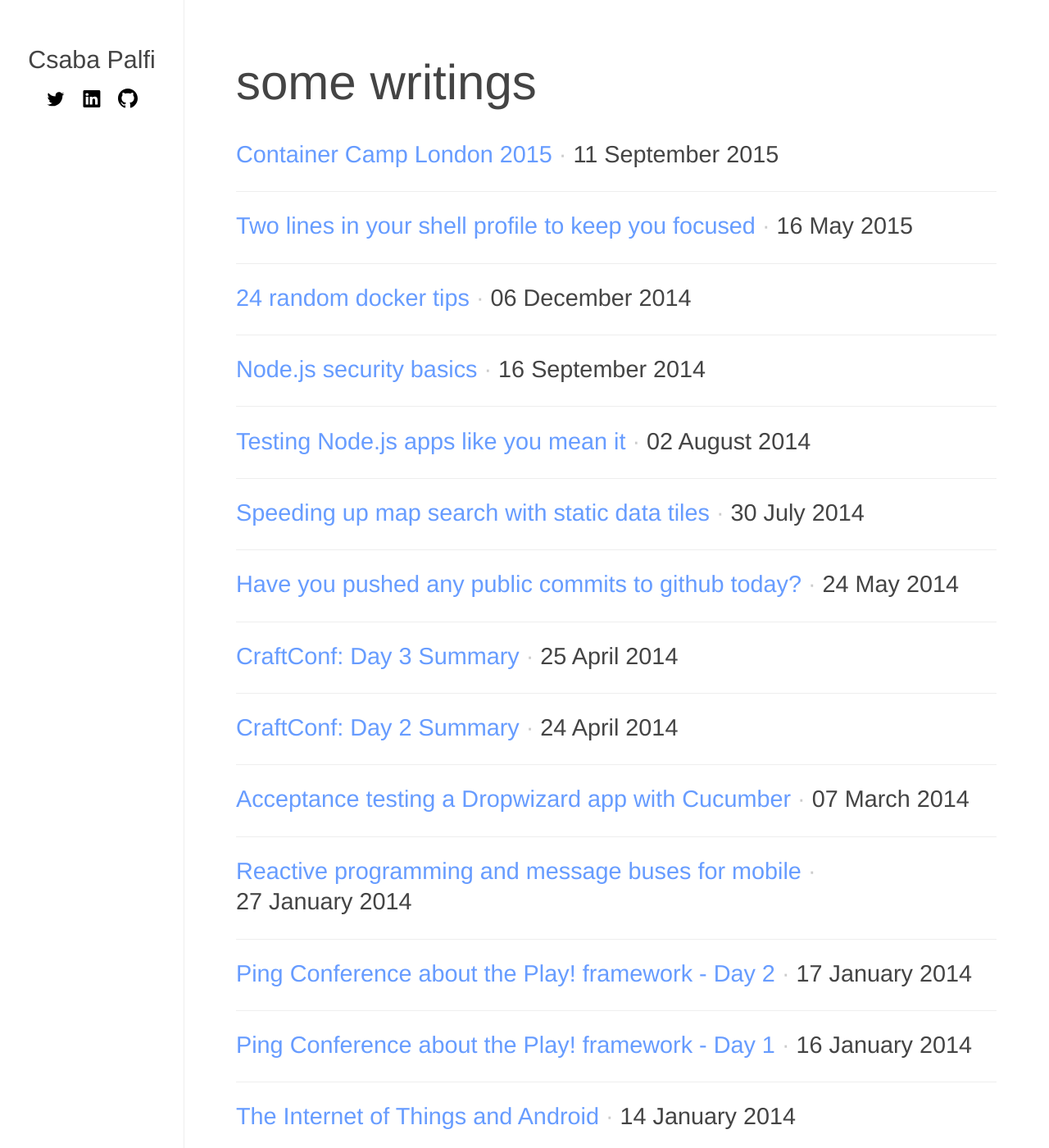
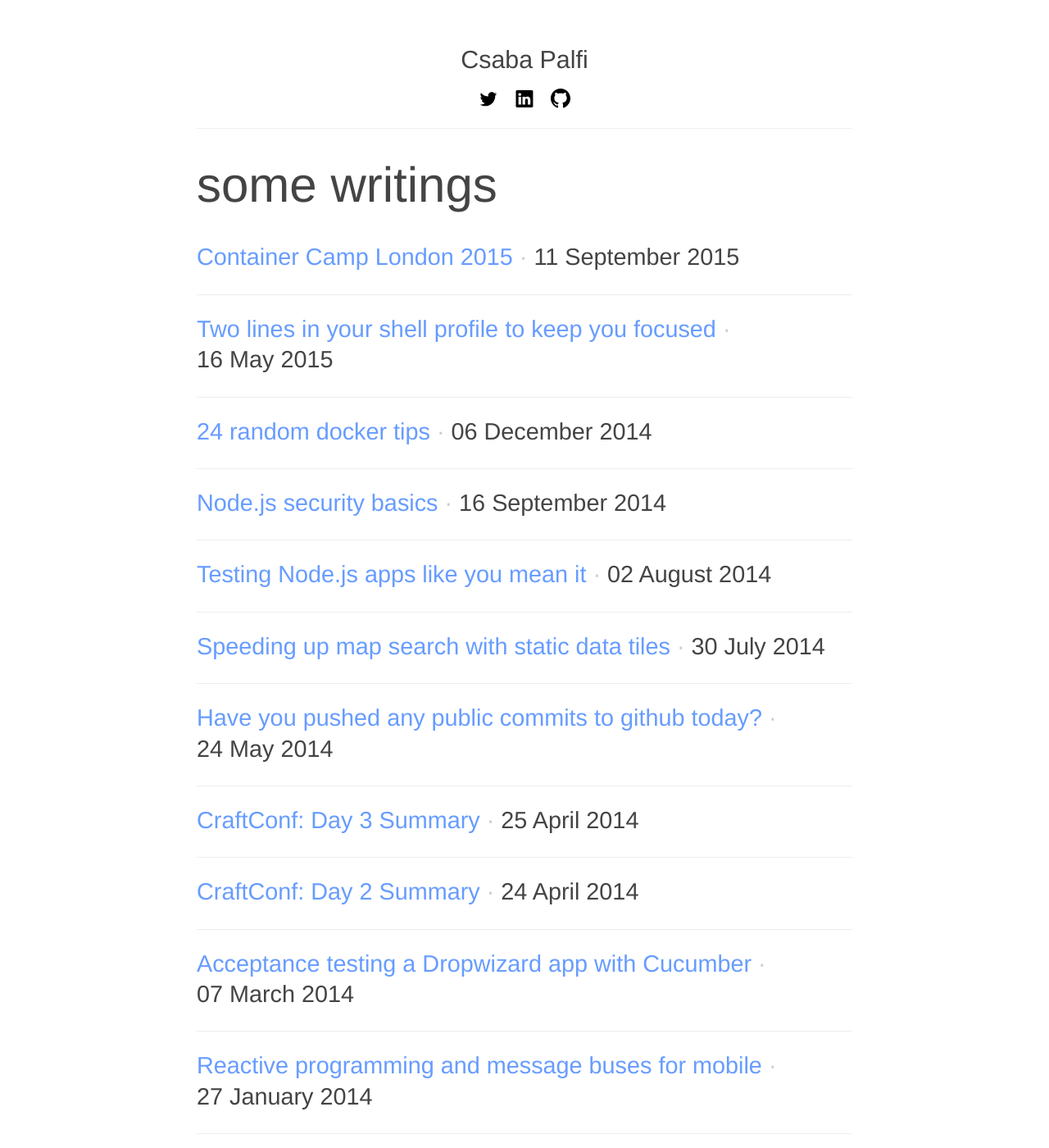
Before and after one commit to dublado/csabapalfi.github.io, a Jekyll site: the page built from index.html, in a window 1280 px wide and 1400 px high. Shown: the whole window at 82% size. Built offline with Jekyll 4.4.1, drawn with Linux system fonts in a browser that asks for light colours; Markdown is read by kramdown in place of the engine named in the settings.

Commit message:
move header to top
Signed-off-by: Csaba Palfi <csaba@palfi.me>

```diff
--- a/assets/styles/crisp.scss
+++ b/assets/styles/crisp.scss
@@ -16,19 +16,17 @@ html {
 	height: 100%;
 }
 body {
-	padding: 2em 4em 1em 18em;
+	padding: 2em 4em 1em 4em;
+	max-width: 50em;
+	margin: auto;
 }
 /* Blocks */
 header {
-	border-right: 1px #eee solid;
-	padding: 2em;
-	position:fixed;
-	top: 0;
-	left: 0;
-	height:100%;
-	width:10em;
-	text-align: center;
+	border-bottom: 1px #eee solid;
+	text-align:center;
+	padding-bottom:1em;
 }
+
 #content {
 	font-size: 1.5em;
 	line-height: 2em;
@@ -140,7 +138,7 @@ input {
 	font-size:1em;
 	padding: 0.3em;
 }
-/* Sidebar */
+/* Header */
 header h1 {
 	font-size:1.9em;
 	margin-top:0.8em;
@@ -151,10 +149,6 @@ header h1 a {
 }
 header h1 a:hover {
 	text-decoration:none;
-}
-
-#follow-icons {
-	margin-bottom: 1.5em;
 }
 
 #follow-icons img {
@@ -218,15 +212,6 @@ h3.post-title {
 @media only screen and (max-width: 800px) {
 	body {
 		padding:0;
-	}
-	header {
-		border-right: none;
-		border-bottom: 1px #eee solid;
-		position:relative;
-		height:auto;
-		width:auto;
-		text-align:center;
-		padding-bottom:1em;
 	}
 	#content {
 		font-size: 1.2em;
```
